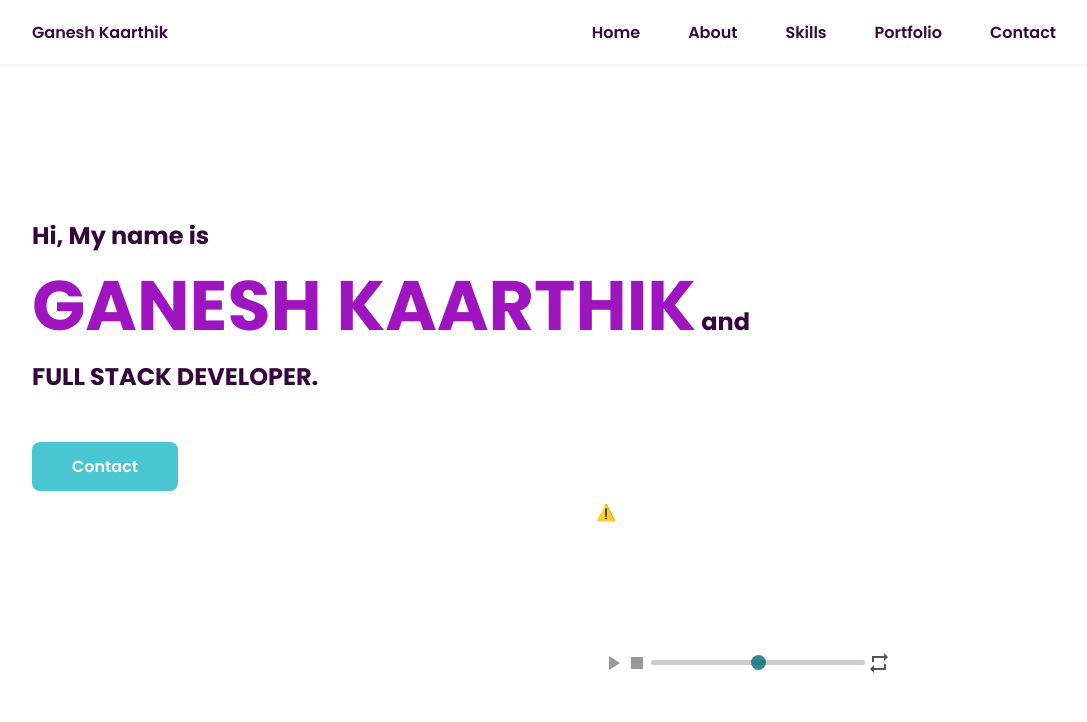
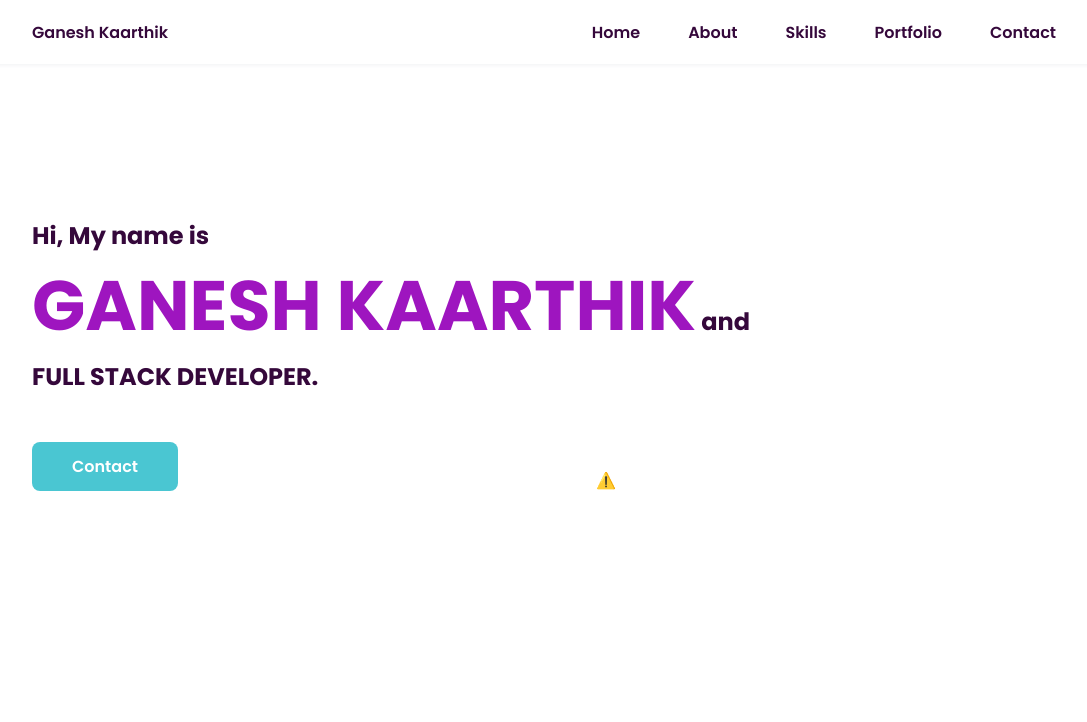
Before and after one commit to Ganesh-kaarthik/portfolio, a plain HTML site: page index.html in a window 1280 px wide. Shown: the top 722 px of the page, without its empty margins (96-1183 px from the left). Drawn offline with nearby package versions, Linux system fonts and the light colour scheme; no server answers.

Commit message:
Update index.html

```diff
--- a/index.html
+++ b/index.html
@@ -46,7 +46,7 @@
         </div>
         <div class="home_img">
         <script src="https://unpkg.com/@lottiefiles/lottie-player@latest/dist/lottie-player.js"></script>
-<lottie-player src="https://assets4.lottiefiles.com/packages/lf20_9w7xsnud.json"  background="transparent"  speed="1"  style="width: 300px; height: 300px;"  loop controls autoplay></lottie-player>
+<lottie-player src="https://assets4.lottiefiles.com/packages/lf20_9w7xsnud.json"  background="transparent"  speed="1"  style="width: 400px; height: 400px;"></lottie-player>
         </div>
     </section>
 
```
